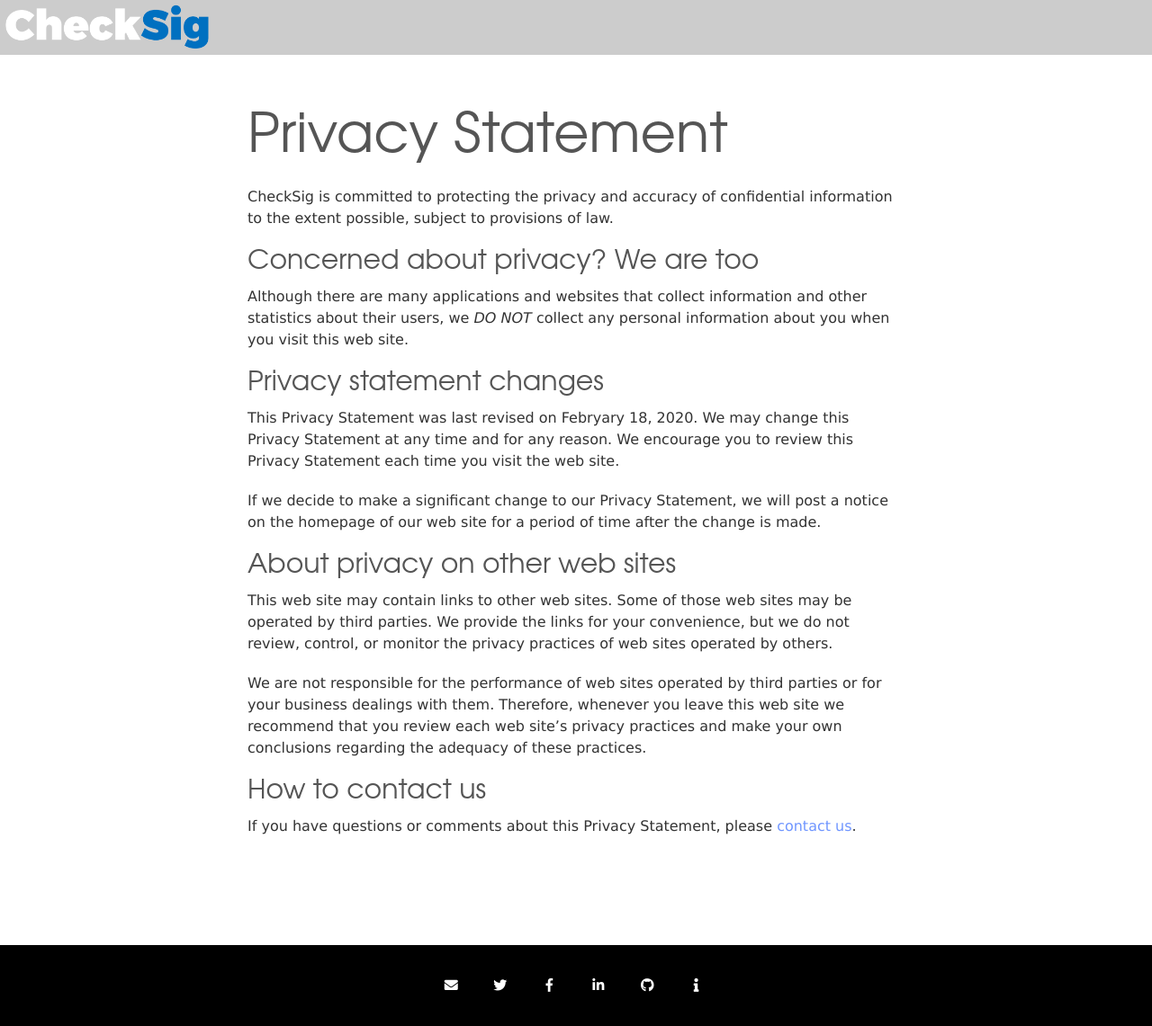
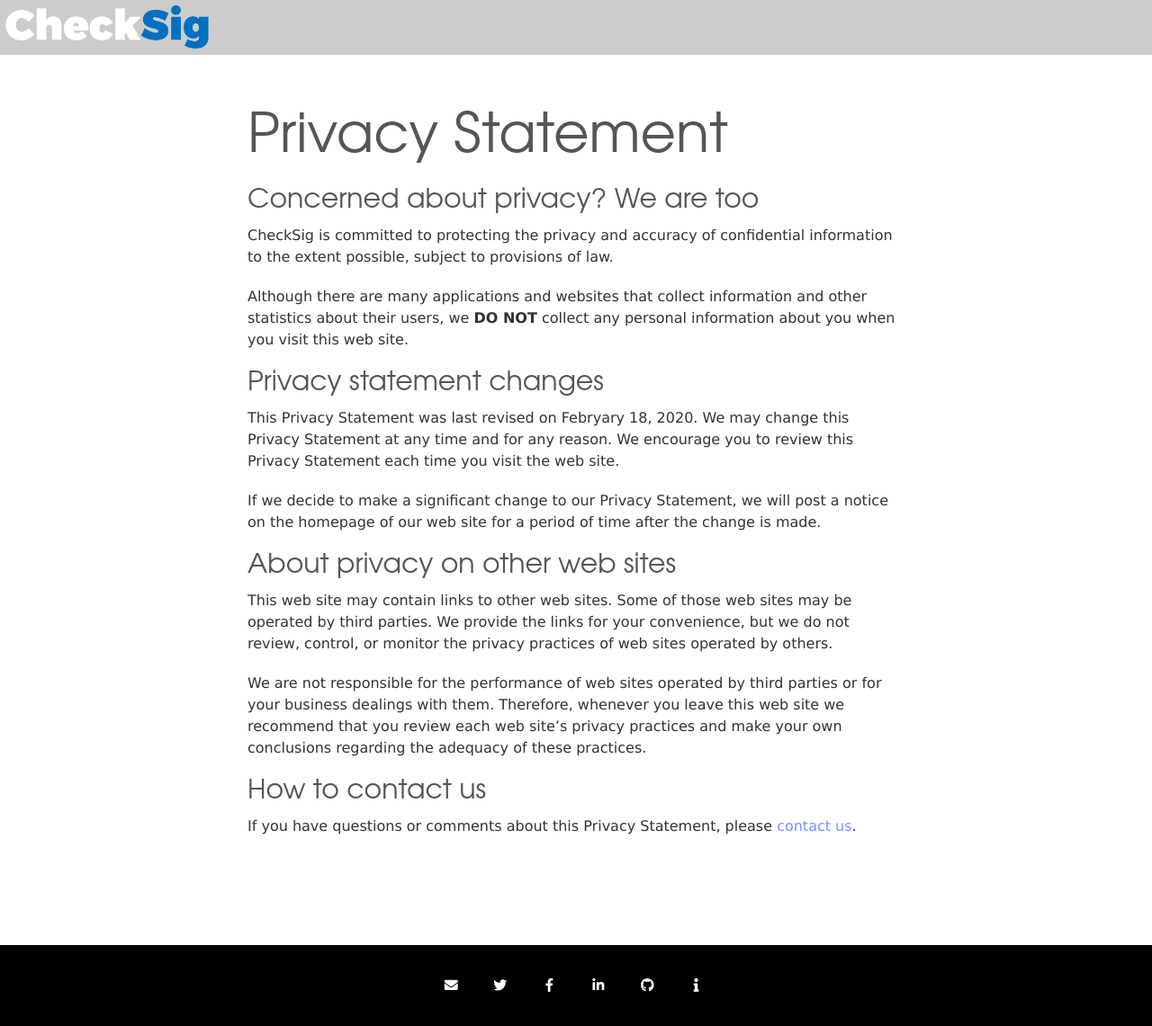
Before and after one commit to checksig-custody/checksig-custody.github.io, a Jekyll site: the page built from _pages/privacy.md, in a window 1280 px wide and 1141 px high. Shown: the whole window at 90% size. Built offline with Jekyll 4.4.1, drawn with Linux system fonts in a browser that asks for light colours.

Commit message:
improved formatting

```diff
--- a/_pages/privacy.md
+++ b/_pages/privacy.md
@@ -4,15 +4,16 @@ title: "Privacy Statement"
 permalink: /privacy/
 ---
 
+## Concerned about privacy? We are too
+
 CheckSig
-is committed to protecting the privacy and
-accuracy of confidential information to the extent possible,
+is committed to protecting the privacy and accuracy
+of confidential information to the extent possible,
 subject to provisions of law.
 
-## Concerned about privacy? We are too
-
-Although there are many applications and websites that collect information and
-other statistics about their users, we *DO NOT* collect any personal information
+Although there are many applications and websites
+that collect information and other statistics about their users,
+we **DO NOT** collect any personal information
 about you when you visit this web site.
 
 ## Privacy statement changes
```
